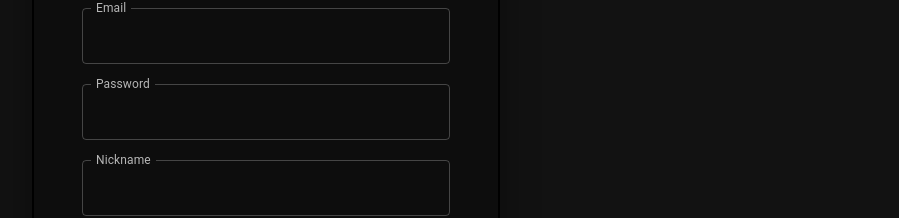
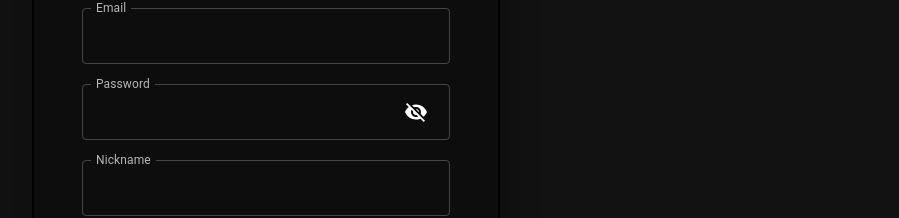
Before and after one commit to Arguish/Media-Fast-Front, a React (Vite) app: page /auth in a window 1280 px wide. Both pictures are taken after a click on the button "REGISTER". Shown: the part 192-410 px from the top of the page, without its empty margins (374-1273 px from the left). Built offline with nearby package versions, Linux system fonts and the light colour scheme; a web font is replaced by a local one.

Commit message:
Password encrypted

```diff
--- a/src/Pages/RegisterPage/RegisterCard.jsx
+++ b/src/Pages/RegisterPage/RegisterCard.jsx
@@ -8,11 +8,27 @@
   Divider,
   Button,
   CardActions,
+  IconButton,
+  InputAdornment
 } from '@mui/material'
 
+
+
 import { register, login } from '../../Services/authService'
+import { Visibility } from '@mui/icons-material';
+import { VisibilityOff } from '@mui/icons-material';
+
 
 const RegisterCard = () => {
+
+   const [showPassword, setShowPassword] =useState(false);
+
+  const handleClickShowPassword = () => setShowPassword((show) => !show);
+
+    const handleMouseDownPassword = (event) => {
+    event.preventDefault();
+  };
+
   const handleRegister = async () => {
     const body = {
       email: email,
@@ -76,9 +92,26 @@
             onChange={(e) => setPassword(e.target.value)}
             label="Password"
             variant="outlined"
+            type={showPassword ? "text" : "password"}
             fullWidth={true}
             sx={{ marginBottom: '20px' }}
-          />
+
+            InputProps={{
+          endAdornment: (
+            <InputAdornment position="end">
+              <IconButton
+                aria-label="toggle password visibility"
+                onClick={handleClickShowPassword}
+                onMouseDown={handleMouseDownPassword}
+              >
+                {showPassword ? <Visibility /> : <VisibilityOff />}
+              </IconButton>
+            </InputAdornment>
+          )
+            }}
+            >
+          </TextField>
+
           <TextField
             InputLabelProps={{
               shrink: true,
```
